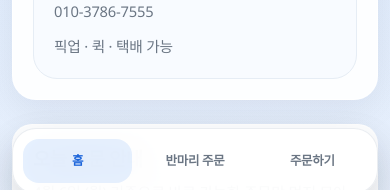
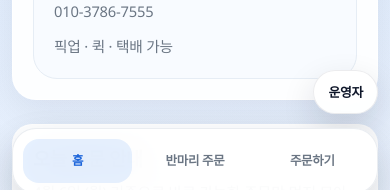
Before and after one commit to yup-cloud/seafood-b2c, a React (Vite) app in the folder web/: page / in a window 390 px wide. Shown: the part 638-828 px from the top of the page. Built offline with nearby package versions, Linux system fonts and the light colour scheme; no server answers; a web font is replaced by a local one.

Commit message:
Show floating admin button above mobile tab bar

```diff
--- a/web/src/components/AppShell.tsx
+++ b/web/src/components/AppShell.tsx
@@ -73,14 +73,14 @@ export function AppShell({ children }: PropsWithChildren) {
           </NavLink>
         ))}
       </nav>
+      {!location.pathname.startsWith("/admin") ? (
+        <button type="button" className="floating-admin-button" onClick={openAccessModal}>
+          운영자
+        </button>
+      ) : null}
       <footer className="app-footer">
         <div className="app-footer-inner">
           <p className="footer-copy">오늘 시세 확인부터 주문, 진행 조회까지 한 번에 이용하실 수 있어요.</p>
-          {!location.pathname.startsWith("/admin") ? (
-            <button type="button" className="footer-admin-button prominent" onClick={openAccessModal}>
-              운영자
-            </button>
-          ) : null}
         </div>
       </footer>
       {isAccessOpen ? (
--- a/web/src/styles.css
+++ b/web/src/styles.css
@@ -2531,6 +2531,32 @@ textarea:disabled {
   white-space: nowrap;
 }
 
+.floating-admin-button {
+  position: fixed;
+  right: 18px;
+  bottom: 88px;
+  z-index: 40;
+  display: inline-flex;
+  align-items: center;
+  justify-content: center;
+  min-width: 74px;
+  height: 44px;
+  padding: 0 16px;
+  border: 1px solid rgba(15, 23, 42, 0.08);
+  border-radius: 999px;
+  background: rgba(255, 255, 255, 0.96);
+  color: #0f172a;
+  box-shadow: 0 14px 34px rgba(15, 23, 42, 0.14);
+  font-size: 0.88rem;
+  font-weight: 700;
+  letter-spacing: -0.02em;
+  backdrop-filter: blur(14px);
+}
+
+.floating-admin-button:hover {
+  transform: translateY(-1px);
+}
+
 .mobile-tabbar {
   grid-template-columns: repeat(3, minmax(0, 1fr));
 }
@@ -2540,6 +2566,14 @@ textarea:disabled {
   .home-cta-row .secondary-button {
     padding-inline: 12px;
     font-size: 0.92rem;
+  }
+
+  .floating-admin-button {
+    bottom: 94px;
+    right: 14px;
+    min-width: 68px;
+    height: 42px;
+    padding: 0 14px;
   }
 }
 
@@ -2567,4 +2601,12 @@ textarea:disabled {
     font-size: 0.78rem;
     padding-inline: 8px;
   }
-}
+
+  .floating-admin-button {
+    bottom: 92px;
+    right: 12px;
+    min-width: 64px;
+    height: 40px;
+    font-size: 0.8rem;
+  }
+}
```
